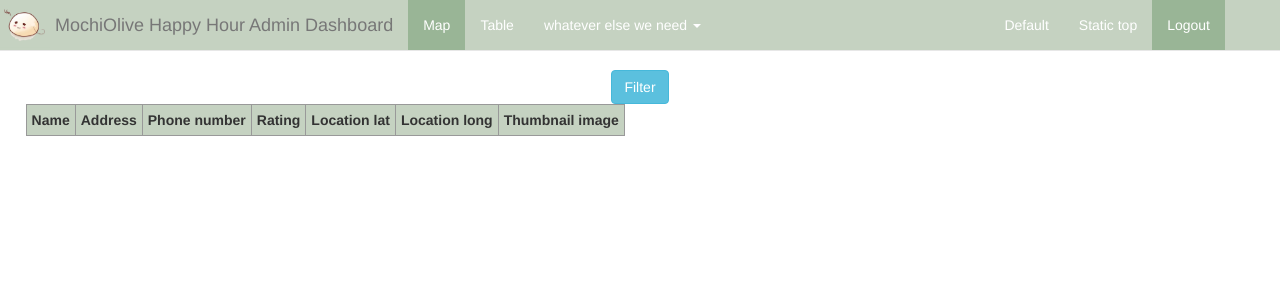
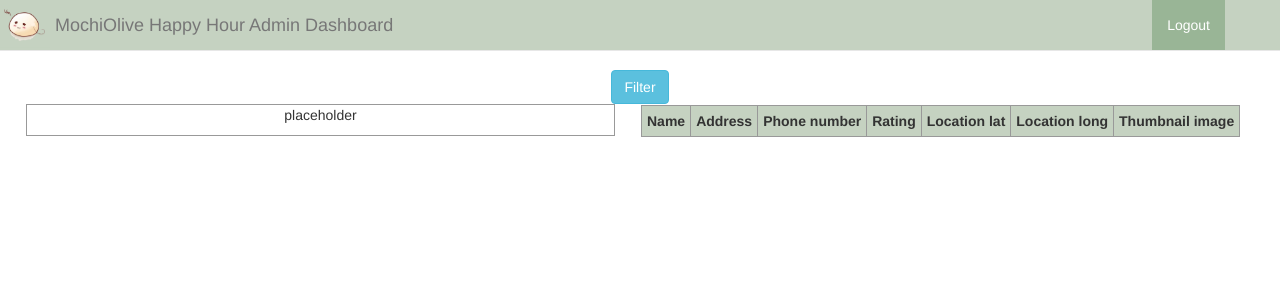
Before and after one commit to olzhang/MochiOlive, a Django app: template happyhour/templates/happyhour/admin_base.html in a window 1280 px wide. Shown: the top 300 px of the page. Run offline with Django 3.2, Linux system fonts and the light colour scheme; the template is opened without the code that fills it, so the values that code supplies are empty; some libraries are stand-ins or nearby versions.

Commit message:
Made changes to Admin dashboard UI

```diff
--- a/happyhour/static/css/restaurant.css
+++ b/happyhour/static/css/restaurant.css
@@ -88,3 +88,20 @@ thead {
 th {
   text-align: center;
 }
+
+#admin_leftcolumn, #admin_rightcolumn {
+    border: 1px solid white;
+    float: left;
+    max-height: 750px;
+}
+#admin_leftcolumn {
+    width: 48%;
+    overflow: auto;
+    height: 100%;
+    border: 1px solid #999;
+    margin-right: 2%;
+}
+
+#admin_rightcolumn {
+     width: 50%;
+}
--- a/happyhour/templates/happyhour/admin_base.html
+++ b/happyhour/templates/happyhour/admin_base.html
@@ -39,25 +39,7 @@
           <!-- <a class="navbar-brand navbar-title" href="#">MochiOlive Happy Hour</a> -->
         </div>
         <div id="navbar" class="navbar-collapse collapse">
-          <ul class="nav navbar-nav">
-            <li class="active"><a href="?page=map" class="mochi-olive-border">Map</a></li>
-            <li><a href="?page=table">Table</a></li>
-            <li class="dropdown">
-              <a href="#" class="dropdown-toggle" data-toggle="dropdown" role="button" aria-haspopup="true" aria-expanded="false">whatever else we need <span class="caret"></span></a>
-              <ul class="dropdown-menu">
-                <li><a href="#">Action</a></li>
-                <li><a href="#">Another action</a></li>
-                <li><a href="#">Something else here</a></li>
-                <li role="separator" class="divider"></li>
-                <li class="dropdown-header">Nav header</li>
-                <li><a href="#">Separated link</a></li>
-                <li><a href="#">Welcome </a></li>
-              </ul>
-            </li>
-          </ul>
           <ul class="nav navbar-nav navbar-right">
-            <li><a href="../navbar/">Default</a></li>
-            <li><a href="../navbar-static-top/">Static top</a></li>
             <li class="active"><a href="{% url 'django.contrib.auth.views.logout' %}">Logout <span class="sr-only">(current)</span></a></li>
           </ul>
         </div><!--/.nav-collapse -->
@@ -68,7 +50,11 @@
       <div id='filter'>
         <a class="btn btn-info" role="button" href="filter">Filter</a>
       </div>
-        <div id="wrapper">
+      <div id="wrapper">
+          <div id="admin_leftcolumn">
+             <p>placeholder </p>
+          </div>
+        <div id="admin_rightcolumn">
           <table class="restaurant_admin_table">
             <thead>
                 <tr>
```
